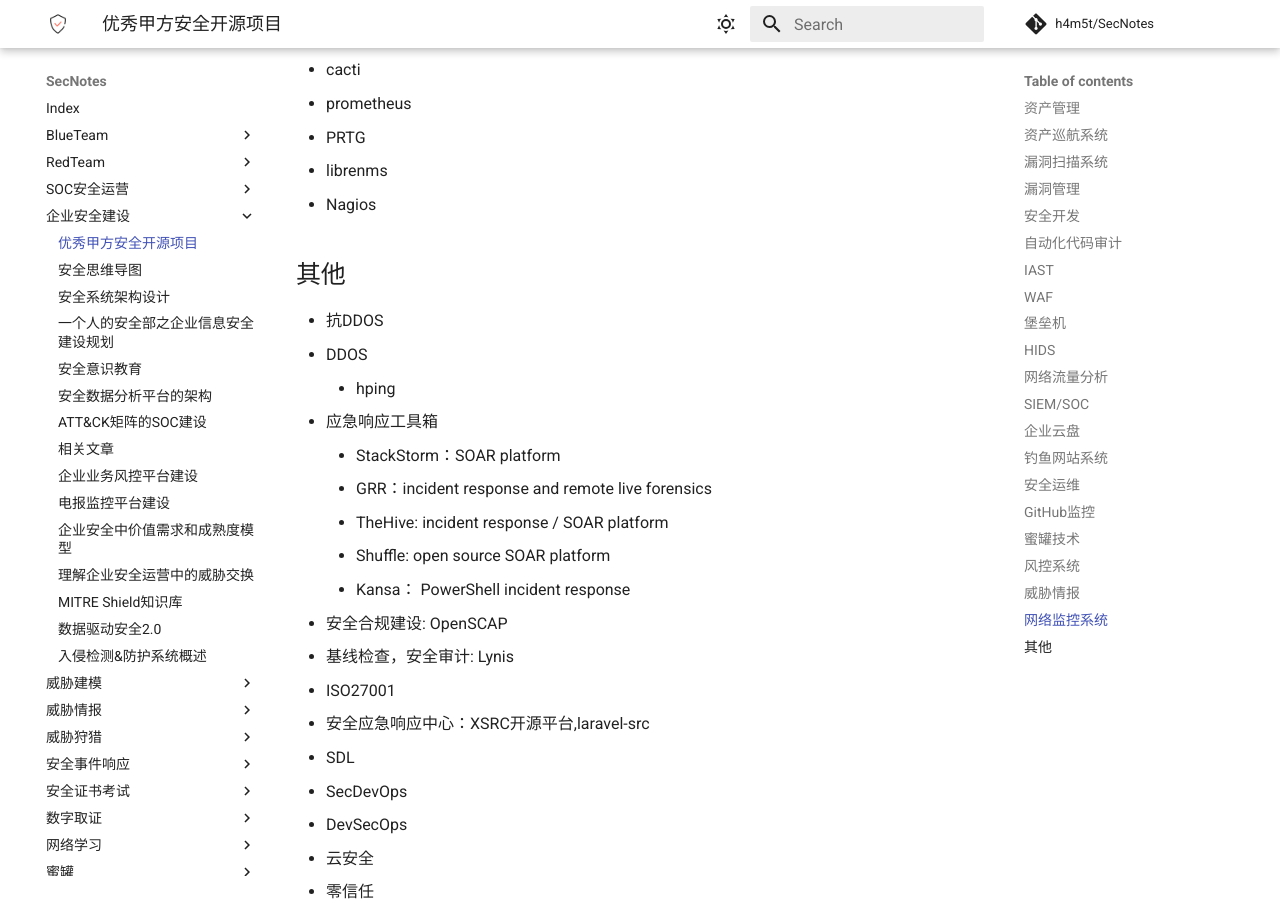
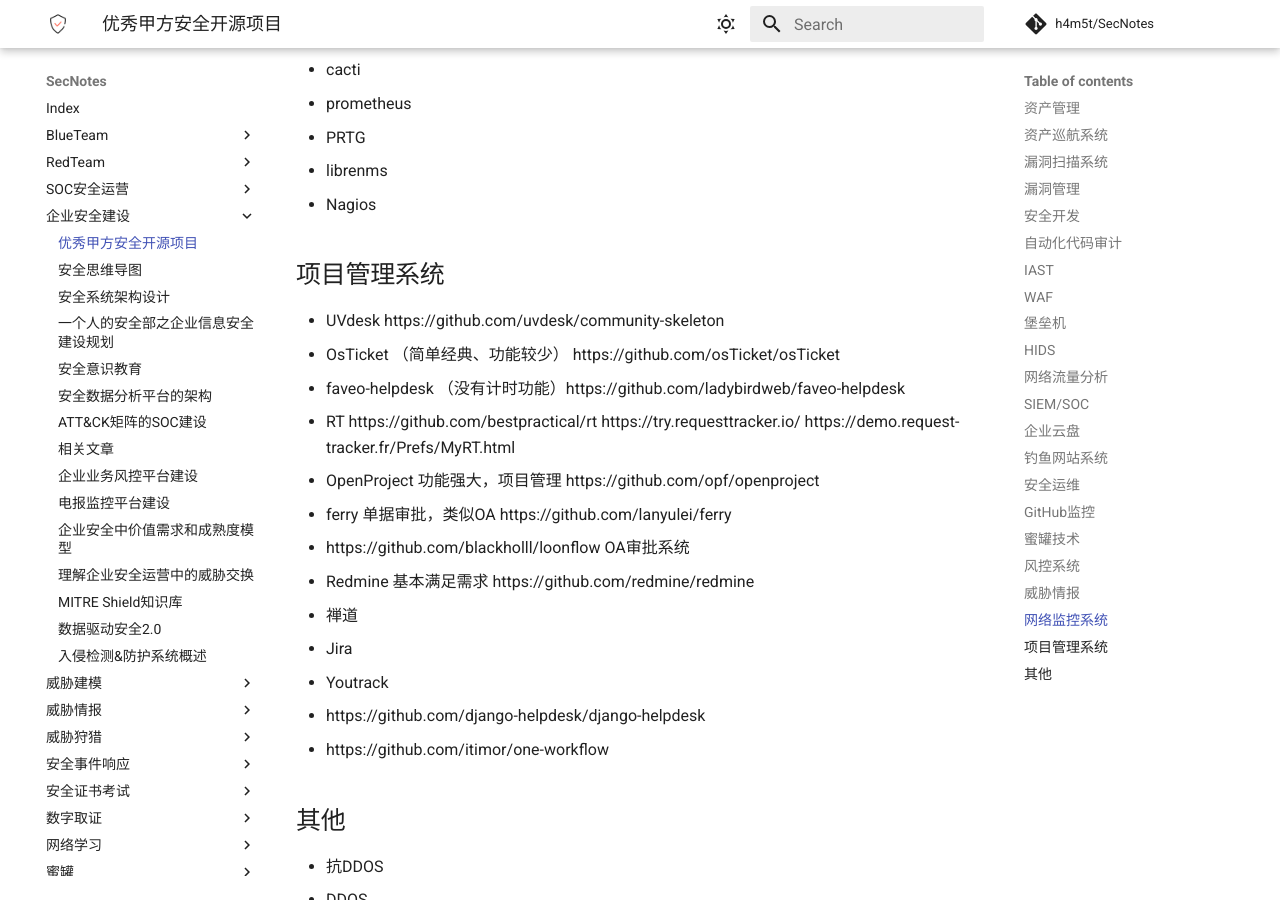
Before and after one commit to h4m5t/SecNotes, an MkDocs documentation site: the page built from docs/企业安全建设/0x01security_projects.md, in a window 1280 px wide and 900 px high, scrolled down 7926 px. Built offline with MkDocs 1.6.1 and Material for MkDocs 9.7.7, drawn with Linux system fonts in a browser that asks for light colours; comment, search, counter and statistics services are not loaded.

Commit message:
Update 0x01security_projects.md

```diff
--- a/docs/企业安全建设/0x01security_projects.md
+++ b/docs/企业安全建设/0x01security_projects.md
@@ -253,6 +253,23 @@
 -   librenms
 -   Nagios
 
+## 项目管理系统
+
+* UVdesk   https://github.com/uvdesk/community-skeleton
+* OsTicket （简单经典、功能较少）  https://github.com/osTicket/osTicket
+* faveo-helpdesk （没有计时功能）https://github.com/ladybirdweb/faveo-helpdesk
+* RT  https://github.com/bestpractical/rt   https://try.requesttracker.io/     https://demo.request-tracker.fr/Prefs/MyRT.html
+* OpenProject 功能强大，项目管理 https://github.com/opf/openproject
+* ferry 单据审批，类似OA https://github.com/lanyulei/ferry
+* https://github.com/blackholll/loonflow  OA审批系统
+* Redmine 基本满足需求  https://github.com/redmine/redmine
+* 禅道
+* Jira
+* Youtrack
+* https://github.com/django-helpdesk/django-helpdesk
+* https://github.com/itimor/one-workflow
+
+
 ## 其他
 -   抗DDOS
 -   DDOS
```
